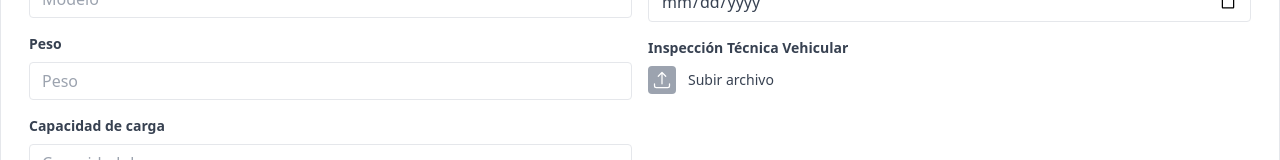
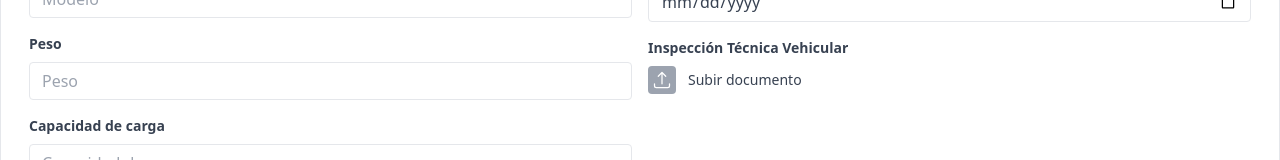
Before and after one commit to jpborja08/tse_frontoffice, a Next.js app: page /altaVehiculo in a window 1280 px wide. Shown: the part 370-530 px from the top of the page. Built offline with nearby package versions, Linux system fonts and the light colour scheme; no server answers; sample sign-in values are in the browser's storage.

Commit message:
Ajuste texto

```diff
--- a/components/common/vehiculoForm.js
+++ b/components/common/vehiculoForm.js
@@ -298,7 +298,7 @@ function VehiculoForm({ idEmpresa, onSubmit, initialData }) {
                   ? `${formData.itvPath.slice(0, 5)}...${formData.itvPath.slice(
                       formData.itvPath.length - 8
                     )}`
-                  : "Subir archivo"}
+                  : "Subir documento"}
               </p>
             )}
           </div>
```
